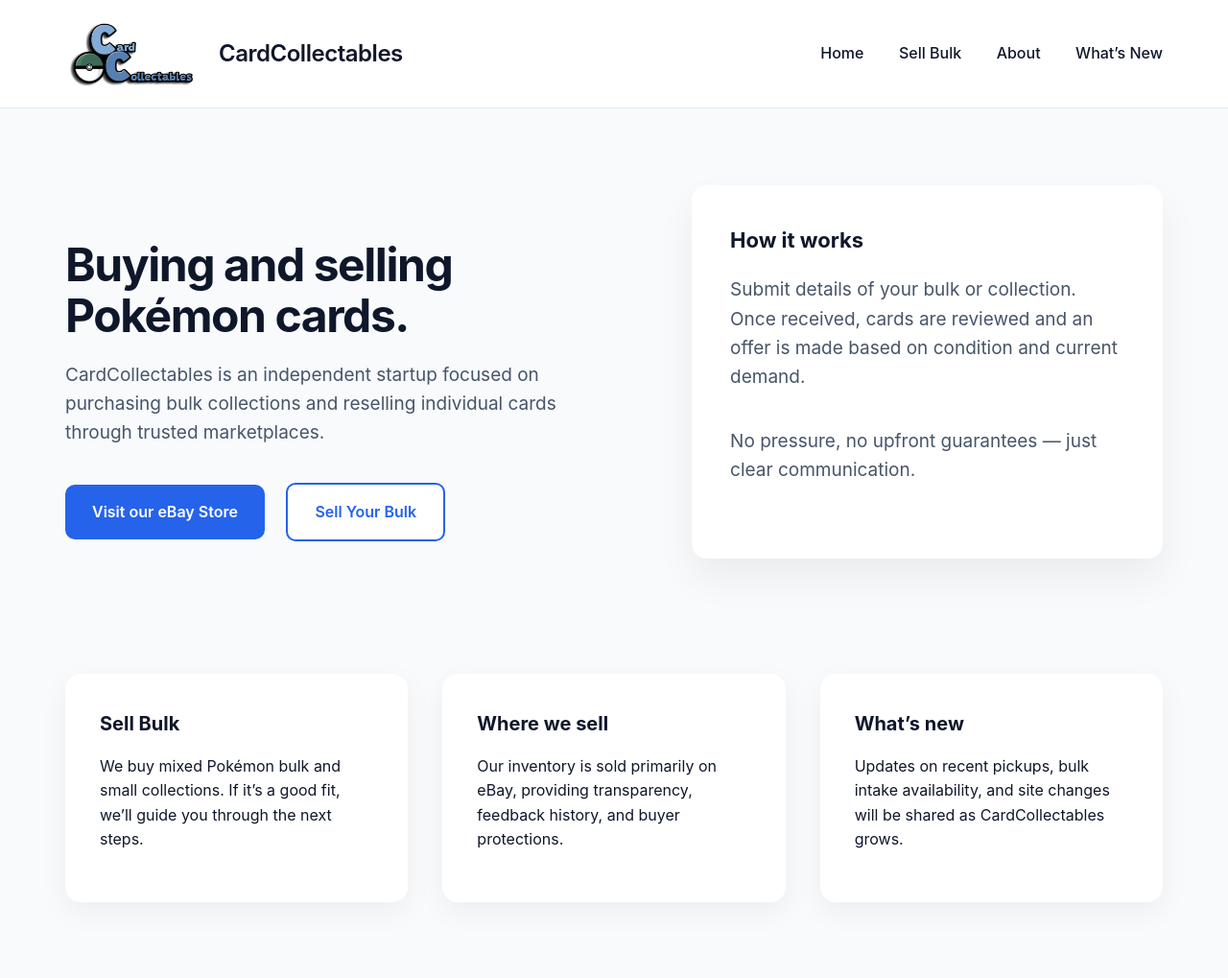
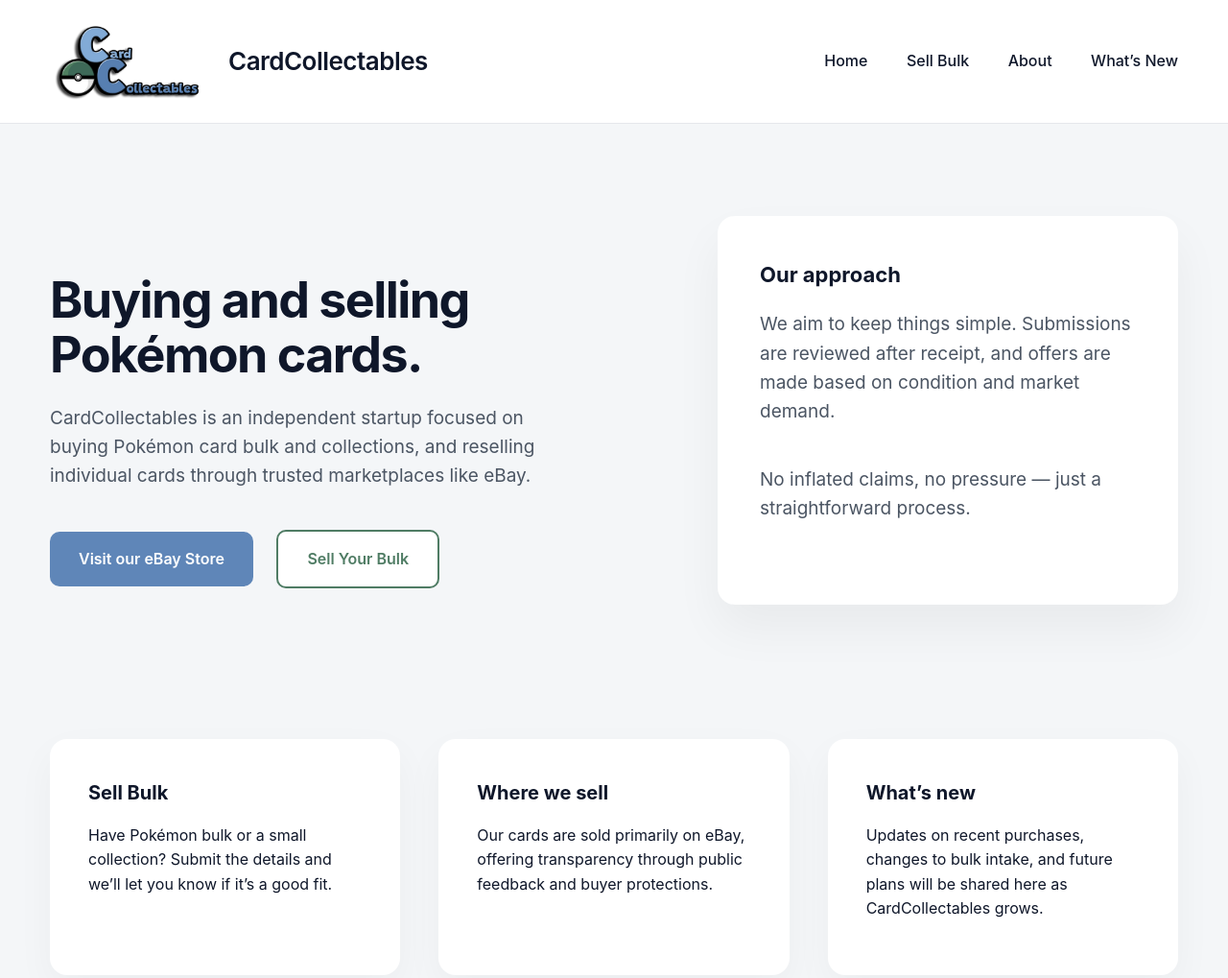
Before and after one commit to CardCollectables/CardCollectables.github.io, a plain HTML site: page index.html in a window 1280 px wide. Shown: the top 1019 px of the page at 96% size. Drawn offline with Linux system fonts and the light colour scheme.

Commit message:
Update index.html

```diff
--- a/index.html
+++ b/index.html
@@ -8,13 +8,14 @@
 
   <style>
     :root {
-      --primary: #2563eb;
-      --primary-dark: #1e40af;
-      --background: #f8fafc;
+      --blue-primary: #5f86b8;   /* logo blue */
+      --blue-dark: #4a6f9c;
+      --green-accent: #4f7c64;   /* logo green */
+      --background: #f4f6f8;
       --surface: #ffffff;
-      --text: #0f172a;
-      --muted: #475569;
-      --border: #e2e8f0;
+      --text-main: #0f172a;
+      --text-muted: #4b5563;
+      --border: #e5e7eb;
     }
 
     * {
@@ -24,21 +25,21 @@
     body {
       margin: 0;
       font-family: -apple-system, BlinkMacSystemFont, "Segoe UI", Roboto, Arial, sans-serif;
-      color: var(--text);
       background-color: var(--background);
+      color: var(--text-main);
       line-height: 1.6;
     }
 
-    /* Full-width header */
+    /* Header */
     header {
       background-color: var(--surface);
       border-bottom: 1px solid var(--border);
     }
 
     .header-inner {
-      max-width: 1200px;
+      max-width: 1240px;
       margin: 0 auto;
-      padding: 20px 28px;
+      padding: 22px 32px;
       display: flex;
       align-items: center;
       justify-content: space-between;
@@ -47,24 +48,24 @@
     .brand {
       display: flex;
       align-items: center;
-      gap: 16px;
+      gap: 18px;
     }
 
     .brand img {
-      height: 72px;
+      height: 84px;
     }
 
     .brand-name {
-      font-size: 24px;
+      font-size: 26px;
       font-weight: 600;
       letter-spacing: -0.02em;
     }
 
     nav a {
-      margin-left: 32px;
+      margin-left: 36px;
       text-decoration: none;
       font-weight: 500;
-      color: var(--text);
+      color: var(--text-main);
       position: relative;
     }
 
@@ -72,10 +73,10 @@
       content: "";
       position: absolute;
       left: 0;
-      bottom: -6px;
+      bottom: -8px;
       width: 0;
       height: 2px;
-      background-color: var(--primary);
+      background-color: var(--blue-primary);
       transition: width 0.2s ease;
     }
 
@@ -83,41 +84,41 @@
       width: 100%;
     }
 
-    /* Page container */
-    .container {
-      max-width: 1200px;
+    /* Main container */
+    main {
+      max-width: 1240px;
       margin: 0 auto;
-      padding: 80px 28px;
+      padding: 96px 32px;
     }
 
     /* Hero */
     .hero {
       display: grid;
-      grid-template-columns: 1.2fr 1fr;
-      gap: 64px;
+      grid-template-columns: 1.3fr 1fr;
+      gap: 72px;
       align-items: center;
-      margin-bottom: 120px;
+      margin-bottom: 140px;
     }
 
     .hero h1 {
-      font-size: 48px;
+      font-size: 52px;
       font-weight: 700;
       line-height: 1.1;
-      margin-bottom: 20px;
       letter-spacing: -0.03em;
+      margin-bottom: 22px;
     }
 
     .hero p {
       font-size: 19px;
-      color: var(--muted);
-      margin-bottom: 36px;
-      max-width: 520px;
+      color: var(--text-muted);
+      max-width: 560px;
+      margin-bottom: 40px;
     }
 
     .buttons a {
       display: inline-block;
-      padding: 16px 28px;
-      margin-right: 18px;
+      padding: 16px 30px;
+      margin-right: 20px;
       border-radius: 10px;
       font-weight: 600;
       text-decoration: none;
@@ -125,86 +126,82 @@
     }
 
     .primary {
-      background-color: var(--primary);
+      background-color: var(--blue-primary);
       color: #fff;
     }
 
     .primary:hover {
-      background-color: var(--primary-dark);
+      background-color: var(--blue-dark);
     }
 
     .secondary {
-      border: 2px solid var(--primary);
-      color: var(--primary);
+      border: 2px solid var(--green-accent);
+      color: var(--green-accent);
       background-color: #fff;
     }
 
     .secondary:hover {
-      background-color: #eff6ff;
+      background-color: #f0f6f3;
     }
 
     /* Feature card */
     .feature {
       background-color: var(--surface);
-      border-radius: 16px;
-      padding: 40px;
-      box-shadow: 0 20px 40px rgba(0,0,0,0.06);
+      border-radius: 18px;
+      padding: 44px;
+      box-shadow: 0 25px 50px rgba(0,0,0,0.05);
     }
 
     .feature h3 {
       margin-top: 0;
       font-size: 22px;
-      margin-bottom: 16px;
+      margin-bottom: 18px;
     }
 
     /* Sections */
     .sections {
       display: grid;
       grid-template-columns: repeat(auto-fit, minmax(280px, 1fr));
-      gap: 36px;
-      margin-bottom: 120px;
+      gap: 40px;
+      margin-bottom: 140px;
     }
 
     .card {
       background-color: var(--surface);
-      border-radius: 16px;
-      padding: 36px;
-      box-shadow: 0 10px 30px rgba(0,0,0,0.05);
+      border-radius: 18px;
+      padding: 40px;
+      box-shadow: 0 15px 40px rgba(0,0,0,0.04);
     }
 
     .card h3 {
       margin-top: 0;
       font-size: 20px;
-      margin-bottom: 12px;
+      margin-bottom: 14px;
     }
 
     /* Footer */
     footer {
       border-top: 1px solid var(--border);
-      padding: 48px 28px;
+      padding: 56px 32px;
+      max-width: 1240px;
+      margin: 0 auto;
       font-size: 14px;
-      color: var(--muted);
-      max-width: 1200px;
-      margin: 0 auto;
+      color: var(--text-muted);
     }
 
     footer a {
-      color: var(--muted);
+      color: var(--text-muted);
       text-decoration: none;
-      margin-right: 20px;
+      margin-right: 22px;
     }
 
     footer a:hover {
-      color: var(--primary);
+      color: var(--blue-primary);
     }
 
     @media (max-width: 900px) {
       .hero {
         grid-template-columns: 1fr;
-      }
-
-      nav a {
-        margin-left: 20px;
       }
     }
   </style>
@@ -229,16 +226,17 @@
     </div>
   </header>
 
-  <!-- Main Content -->
-  <main class="container">
+  <!-- Main -->
+  <main>
 
     <!-- Hero -->
     <section class="hero">
       <div>
         <h1>Buying and selling Pokémon cards.</h1>
         <p>
-          CardCollectables is an independent startup focused on purchasing bulk
-          collections and reselling individual cards through trusted marketplaces.
+          CardCollectables is an independent startup focused on buying Pokémon
+          card bulk and collections, and reselling individual cards through
+          trusted marketplaces like eBay.
         </p>
 
         <div class="buttons">
@@ -248,13 +246,13 @@
       </div>
 
       <div class="feature">
-        <h3>How it works</h3>
+        <h3>Our approach</h3>
         <p>
-          Submit details of your bulk or collection. Once received, cards are
-          reviewed and an offer is made based on condition and current demand.
+          We aim to keep things simple. Submissions are reviewed after receipt,
+          and offers are made based on condition and market demand.
         </p>
         <p>
-          No pressure, no upfront guarantees — just clear communication.
+          No inflated claims, no pressure — just a straightforward process.
         </p>
       </div>
     </section>
@@ -264,24 +262,24 @@
       <div class="card">
         <h3>Sell Bulk</h3>
         <p>
-          We buy mixed Pokémon bulk and small collections. If it’s a good fit,
-          we’ll guide you through the next steps.
+          Have Pokémon bulk or a small collection? Submit the details and we’ll
+          let you know if it’s a good fit.
         </p>
       </div>
 
       <div class="card">
         <h3>Where we sell</h3>
         <p>
-          Our inventory is sold primarily on eBay, providing transparency,
-          feedback history, and buyer protections.
+          Our cards are sold primarily on eBay, offering transparency through
+          public feedback and buyer protections.
         </p>
       </div>
 
       <div class="card">
         <h3>What’s new</h3>
         <p>
-          Updates on recent pickups, bulk intake availability, and site changes
-          will be shared as CardCollectables grows.
+          Updates on recent purchases, changes to bulk intake, and future plans
+          will be shared here as CardCollectables grows.
         </p>
       </div>
     </section>
```
